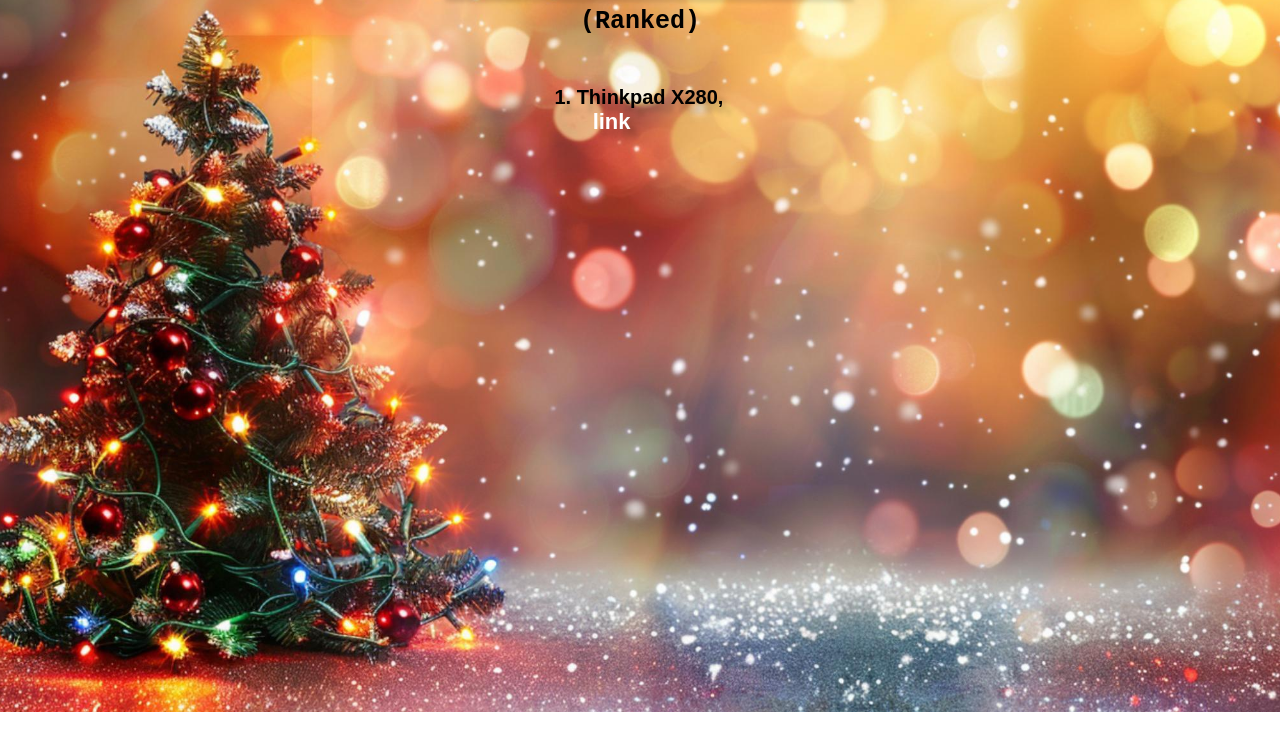
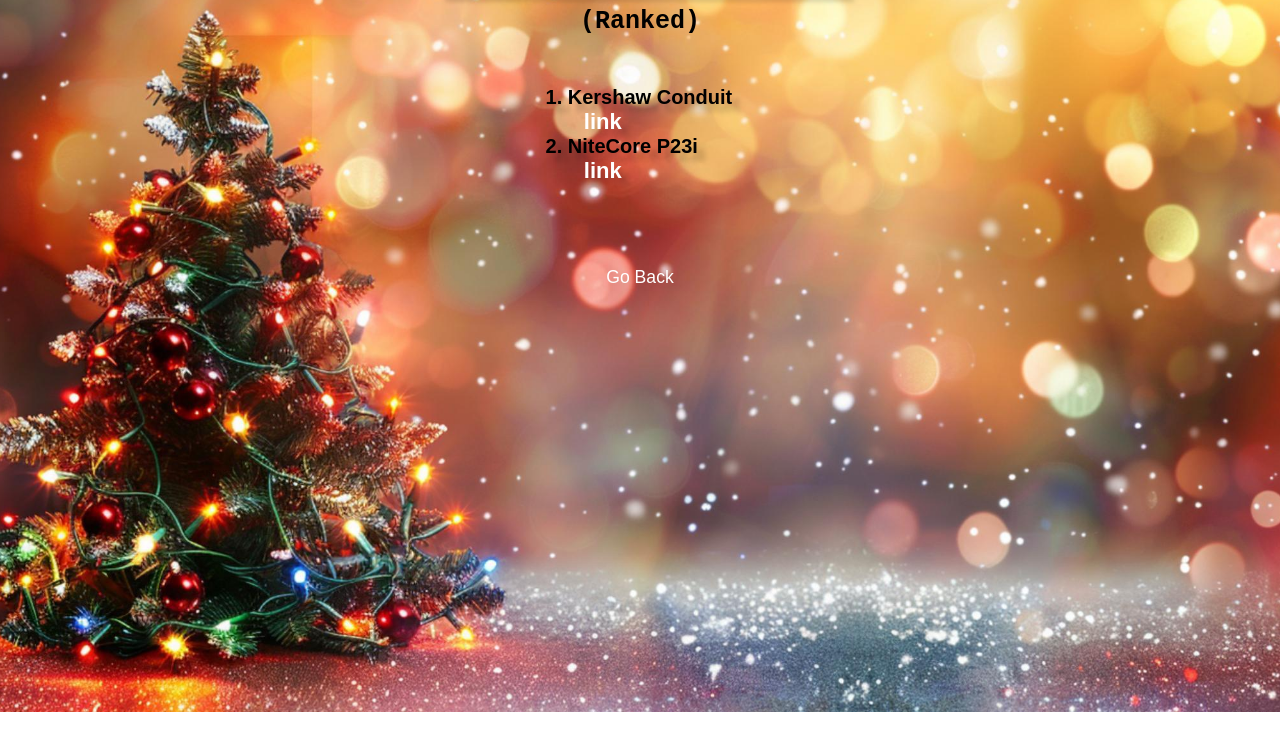
Before and after one commit to Austin-ADev/austins-wish-list-2025, a plain HTML site: page old-list.html in a window 1280 px wide. Shown: the part 88-838 px from the top of the page. Drawn offline with Linux system fonts and the light colour scheme.

Commit message:
Update wishlist items in old-list.html

```diff
--- a/old-list.html
+++ b/old-list.html
@@ -74,8 +74,14 @@
   <h1>Austin's Wishlist</h1>
   <h4>(Ranked)</h4>
   <ol>
-    <li>Thinkpad X280,</li>
-    <a href="https://www.amazon.com/Lenovo-ThinkPad-Windows-Display-i5-8350/dp/B0FPM14NMP">link</a>
+    <li>Kershaw Conduit</li>
+    <a href="https://www.amazon.com/Kershaw-Conduit-Assisted-Spearpoint-Pocketclip/dp/B0BTNWF7VX">link</a>
+    <li>NiteCore P23i</li>
+    <a href="https://www.amazon.com/Nitecore-P23i-Flashlight-Rechargeable-Organizer/dp/B0BNMGYRQ5">link</a>
   </ol>
+   <br>
+  <br>
+  <br>
+  <a href="index.html">Go Back</a>
 </body>
 </html>
```
